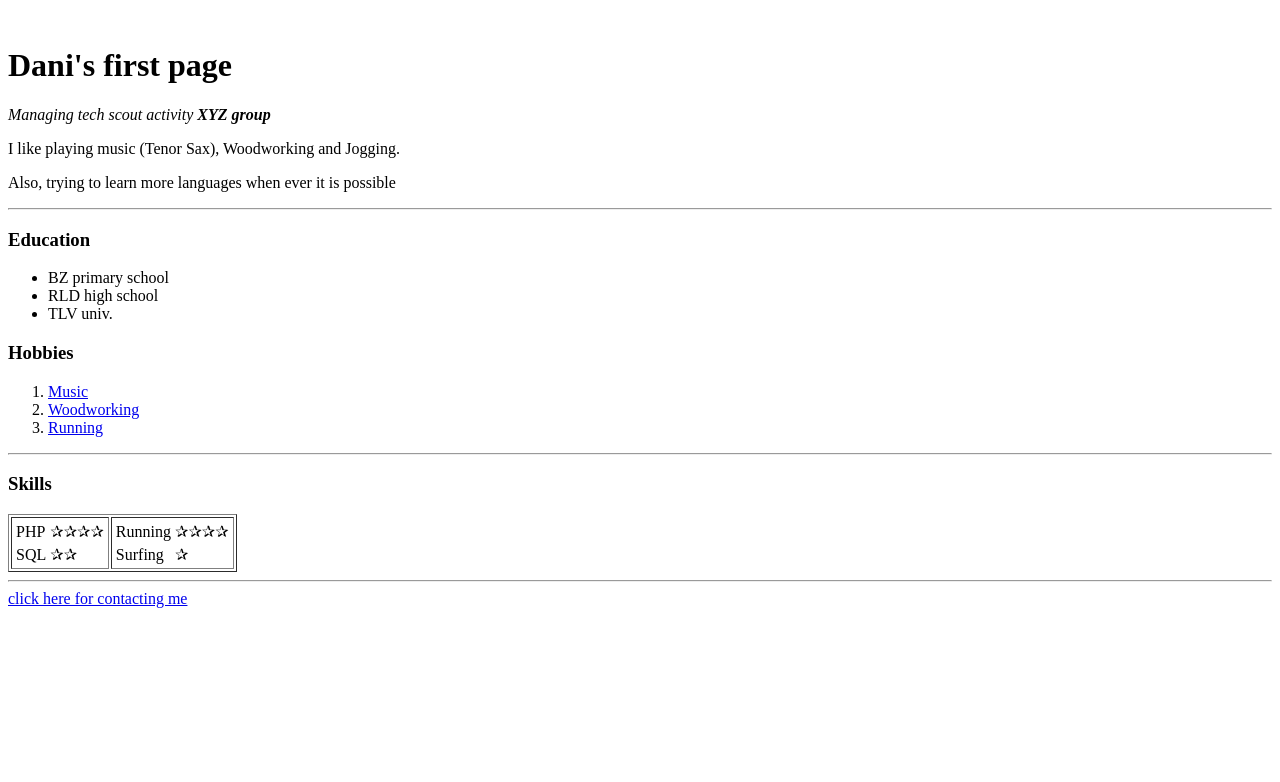
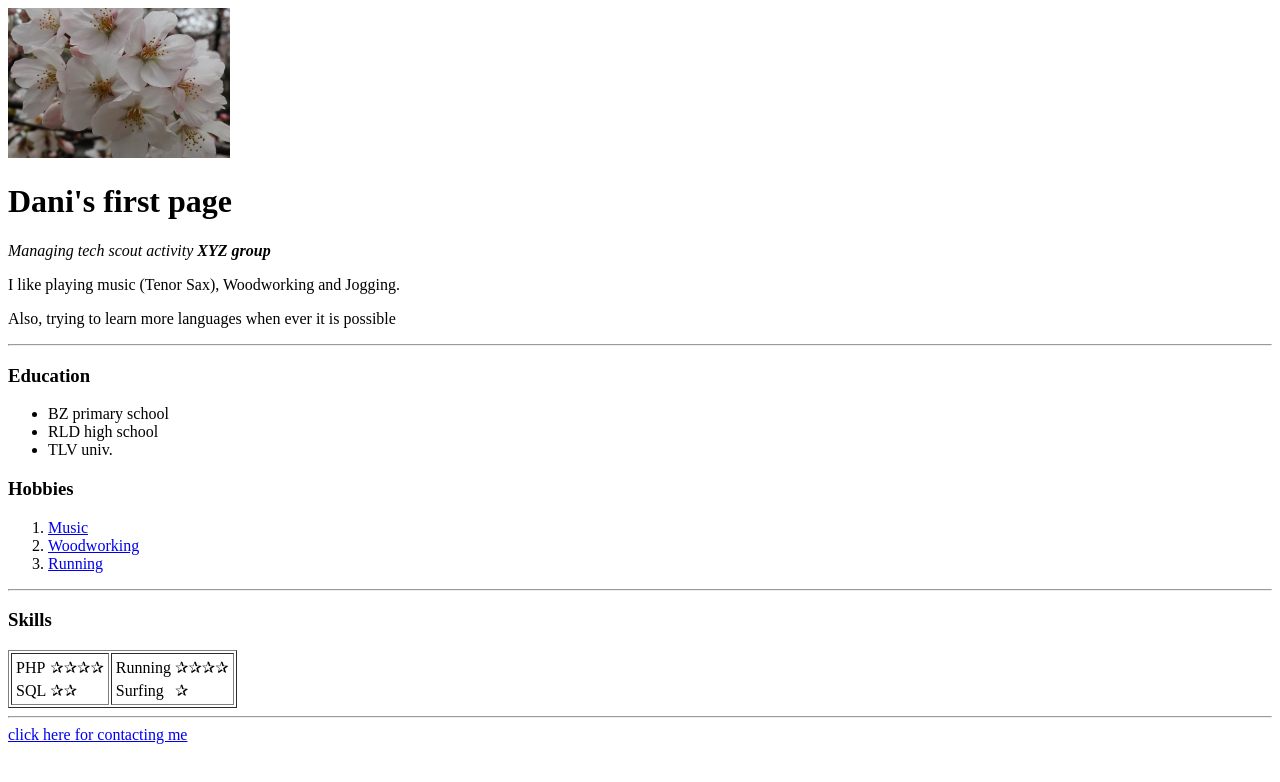
Before and after one commit to damarina/general, a plain HTML site: page index.html in a window 1280 px wide. Drawn offline with Linux system fonts and the light colour scheme; the site is published under a folder, as on GitHub Pages, so addresses that start at the root find nothing.

Commit message:
Add files via upload

```diff
--- a/index.html
+++ b/index.html
@@ -7,7 +7,7 @@
 </head>
 
 <body>
-  <img src="/images/cherry_blossom_small.jpg" height="150" alt="">
+  <img src="images/cherry_blossom_small.jpg" height="150" alt="">
   <h1>Dani's first page</h1>
   <p><em>Managing tech scout activity  <strong>XYZ group</strong> </em></p>
   <p>I like playing music (Tenor Sax), Woodworking and Jogging.</p>
```
